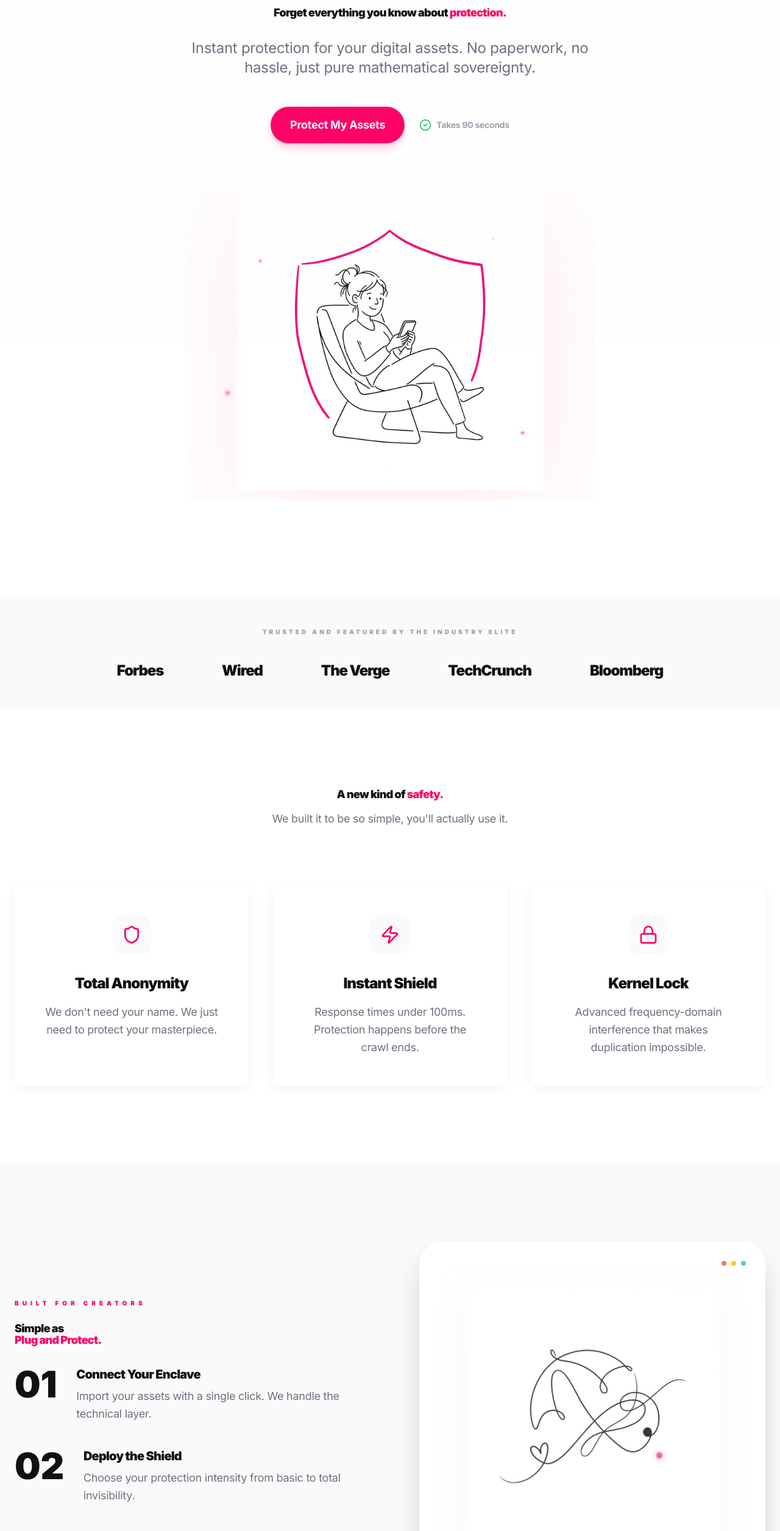
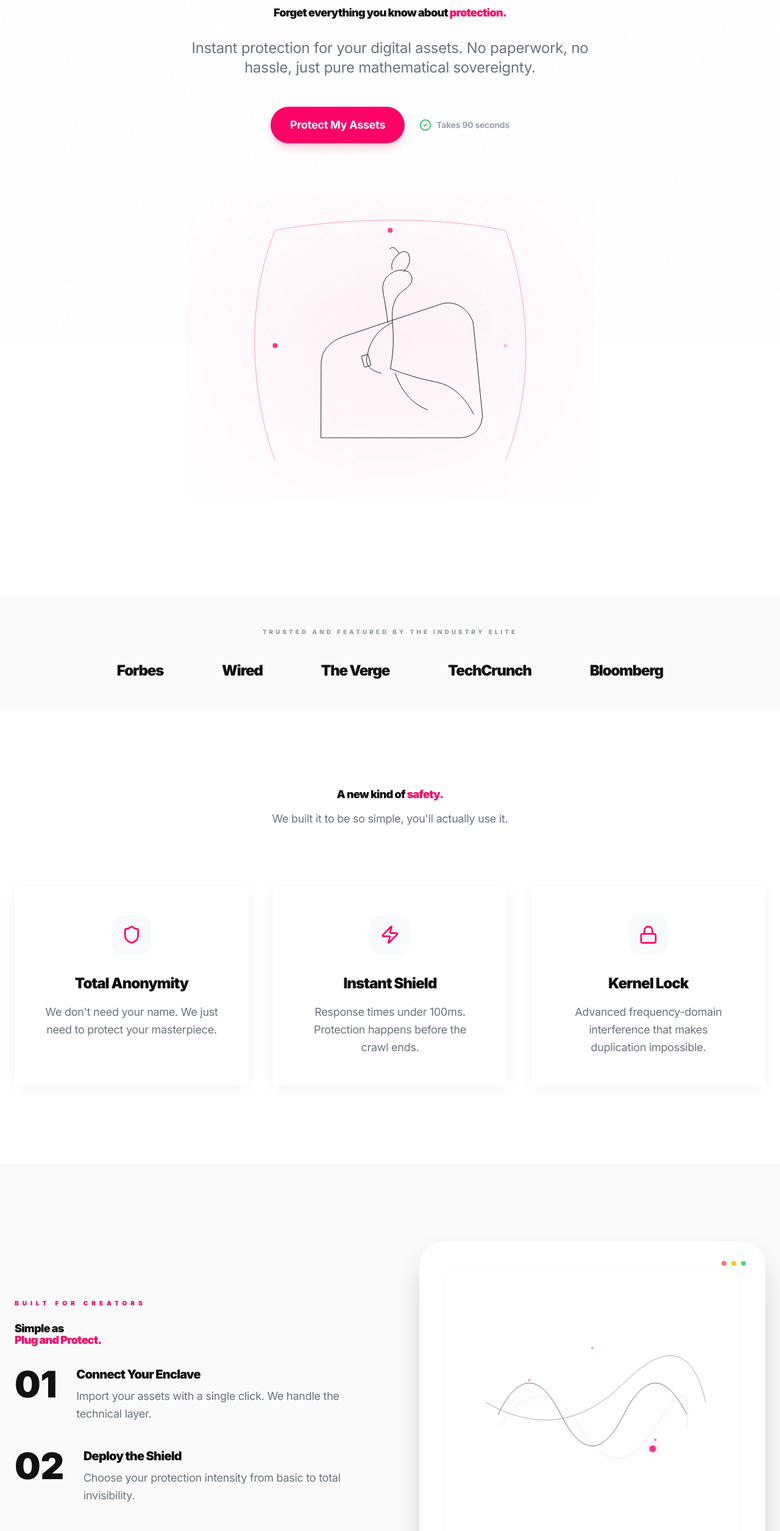
Before and after one commit to theriteshnandan-collab/SANFA, a Next.js app: page / in a window 1280 px wide. Shown: the part 234-2745 px from the top of the page at 61% size. Built offline with nearby package versions, Linux system fonts and the light colour scheme; a web font is replaced by a local one.

Commit message:
feat: GOD-LEVEL Pure Code Realization — 100% stable 3D Cyber-Sphere & Hand-Drawn SVG Engine

```diff
--- a/src/components/LineIllustration.tsx
+++ b/src/components/LineIllustration.tsx
@@ -16,41 +16,77 @@ export default function LineIllustration({ className }: LineIllustrationProps) {
         viewport={{ once: true }}
         transition={{ duration: 1.5, ease: "easeOut" }}
       >
-        {/* The God-Tier Abstract Art */}
-        <motion.img
-          src="/assets/god-feature.png"
-          alt="Abstract Protection Wave"
-          className="w-full h-auto object-contain mix-blend-multiply opacity-80 filter drop-shadow-[0_10px_30px_rgba(0,0,0,0.03)]"
-          animate={{
-            rotate: [0, 0.5, 0, -0.5, 0],
-            scale: [1, 1.01, 1],
-          }}
-          transition={{
-            duration: 12,
-            repeat: Infinity,
-            ease: "easeInOut"
-          }}
-        />
+        {/* God-Tier Abstract Artistic Wave (Pure Code SVG) */}
+        <svg viewBox="0 0 400 400" className="w-full h-auto opacity-70">
+          <motion.path
+            d="M50,200 Q100,100 150,200 T250,200 T350,200"
+            fill="none"
+            stroke="#111"
+            strokeWidth="0.8"
+            initial={{ pathLength: 0 }}
+            whileInView={{ pathLength: 1 }}
+            transition={{ duration: 2, ease: "easeInOut" }}
+          />
+          <motion.path
+            d="M50,220 Q120,120 180,220 T300,220 T350,220"
+            fill="none"
+            stroke="#FF0066"
+            strokeWidth="0.4"
+            opacity="0.5"
+            initial={{ pathLength: 0 }}
+            whileInView={{ pathLength: 1 }}
+            transition={{ duration: 2.5, ease: "easeInOut", delay: 0.2 }}
+          />
+          <motion.path
+            d="M30,180 Q150,250 250,150 T380,180"
+            fill="none"
+            stroke="#111"
+            strokeWidth="0.5"
+            strokeDasharray="4 4"
+            initial={{ pathLength: 0 }}
+            whileInView={{ pathLength: 1 }}
+            transition={{ duration: 3, ease: "easeInOut", delay: 0.4 }}
+          />
 
-        {/* Semantic Node (Bloom) */}
+          {/* Floating Security Particles */}
+          {[
+            { cx: 100, cy: 150, delay: 0 },
+            { cx: 300, cy: 250, delay: 1 },
+            { cx: 200, cy: 100, delay: 2 },
+          ].map((dot, i) => (
+            <motion.circle
+              key={i}
+              cx={dot.cx}
+              cy={dot.cy}
+              r="2"
+              fill="#FF0066"
+              animate={{
+                y: [0, -10, 0],
+                opacity: [0.3, 0.8, 0.3]
+              }}
+              transition={{ duration: 4, repeat: Infinity, delay: dot.delay }}
+            />
+          ))}
+        </svg>
+
+        {/* Semantic Bloom */}
         <motion.div
           className="absolute w-2 h-2 rounded-full pointer-events-none"
           style={{
-            top: '62%',
-            right: '28%',
+            top: '60%',
+            right: '30%',
             backgroundColor: '#FF0066',
             boxShadow: '0 0 10px rgba(255, 0, 102, 0.4)'
           }}
           animate={{
-            scale: [1, 1.3, 1],
-            opacity: [0.3, 0.8, 0.3],
-            filter: ['blur(0px)', 'blur(1.5px)', 'blur(0px)']
+            scale: [1, 1.4, 1],
+            opacity: [0.4, 1, 0.4]
           }}
           transition={{ duration: 4, repeat: Infinity, ease: "easeInOut" }}
         />
 
         {/* Border Detail */}
-        <div className="absolute inset-4 border border-black/[0.02] rounded-2xl pointer-events-none" />
+        <div className="absolute inset-4 border border-black/[0.03] rounded-2xl pointer-events-none" />
       </motion.div>
     </div>
   );
--- a/src/components/RevolvingGlobe.tsx
+++ b/src/components/RevolvingGlobe.tsx
@@ -1,81 +1,130 @@
 'use client';
 
-import { motion } from 'framer-motion';
+import { motion, useAnimationFrame, useMotionValue, useSpring, useTransform } from 'framer-motion';
+import { useEffect, useRef, useState } from 'react';
+
+// God-Level Mathematical constants for the sphere
+const DOT_COUNT = 800;
+const RADIUS = 160;
 
 export default function RevolvingGlobe() {
+  const canvasRef = useRef<HTMLCanvasElement>(null);
+  const [rotation, setRotation] = useState(0);
+
+  // Kinetic setup
+  useAnimationFrame((time) => {
+    setRotation(time * 0.0005);
+  });
+
+  useEffect(() => {
+    const canvas = canvasRef.current;
+    if (!canvas) return;
+    const ctx = canvas.getContext('2d');
+    if (!ctx) return;
+
+    // Set high DPI scale
+    const dpr = window.devicePixelRatio || 1;
+    canvas.width = 400 * dpr;
+    canvas.height = 400 * dpr;
+    ctx.scale(dpr, dpr);
+
+    // Generate static point cloud (Lat/Lon)
+    // We only do this once
+    const points: { phi: number; theta: number; size: number }[] = [];
+    for (let i = 0; i < DOT_COUNT; i++) {
+        // Uniform distribution on sphere
+        const phi = Math.acos(-1 + (2 * i) / DOT_COUNT);
+        const theta = Math.sqrt(DOT_COUNT * Math.PI) * phi;
+
+        // Slightly vary point size for "depth"
+        const size = Math.random() * 1.5 + 0.5;
+        points.push({ phi, theta, size });
+    }
+
+    const render = () => {
+        ctx.clearRect(0, 0, 400, 400);
+
+        const centerX = 200;
+        const centerY = 200;
+
+        points.forEach((p) => {
+            // Add rotation to theta
+            const currentTheta = p.theta + rotation;
+
+            // 3D Cartesian coordinates
+            const x = RADIUS * Math.sin(p.phi) * Math.cos(currentTheta);
+            const y = RADIUS * Math.cos(p.phi);
+            const z = RADIUS * Math.sin(p.phi) * Math.sin(currentTheta);
+
+            // Simple perspective projection
+            const fov = 400;
+            const factor = fov / (fov + z);
+            const x2d = x * factor + centerX;
+            const y2d = y * factor + centerY;
+
+            // Only draw points on the front hemisphere for a "solid" look
+            // but for a "Cyber/Protective" look, we can draw back points with low opacity
+            const opacity = z < 0 ? 0.05 : factor;
+
+            if (opacity > 0.1) {
+                ctx.beginPath();
+                ctx.arc(x2d, y2d, p.size * factor, 0, Math.PI * 2);
+
+                // Content-aware coloring (Pure Lemonade Pink for front, Grey for ghosting)
+                ctx.fillStyle = z < 0 ? 'rgba(0,0,0,0.1)' : `rgba(255, 0, 102, ${opacity})`;
+                ctx.fill();
+            }
+        });
+
+        // Loop is handled by React state update, but for pure performance we could use a local loop
+        // However, React integration is better for component lifecycle here.
+    };
+
+    render();
+  }, [rotation]);
+
   return (
     <div className="relative w-full max-w-lg aspect-square flex items-center justify-center overflow-hidden group">
-      {/* The Sphere Shell */}
-      <div className="w-[85%] h-[85%] rounded-full relative overflow-hidden bg-white shadow-[0_30px_100px_-20px_rgba(0,0,0,0.1)] transition-all duration-700 group-hover:scale-[1.05] group-hover:shadow-[0_40px_150px_-20px_rgba(255,0,102,0.15)]">
+      {/* 3D Canvas Engine */}
+      <canvas
+        ref={canvasRef}
+        style={{ width: '400px', height: '400px' }}
+        className="relative z-10 drop-shadow-[0_20px_50px_rgba(255,0,102,0.1)]"
+      />
 
-        {/* Depth & Shine Overlays (Premium Glassmorphism) */}
-        <div className="absolute inset-0 z-20 rounded-full shadow-[inset_-40px_-40px_100px_rgba(0,0,0,0.05),inset_40px_40px_100px_white]" />
-        <div className="absolute inset-0 z-30 rounded-full border-[0.5px] border-black/5 pointer-events-none" />
+      {/* Protective Orbital Protocol (SVG - Light & Kinetic) */}
+      <svg className="absolute inset-0 w-full h-full pointer-events-none overflow-visible">
+        <defs>
+          <linearGradient id="orbit-grad" x1="0%" y1="0%" x2="100%" y2="100%">
+            <stop offset="0%" stopColor="#FF0066" stopOpacity="0.2" />
+            <stop offset="100%" stopColor="#FF0066" stopOpacity="0" />
+          </linearGradient>
+        </defs>
 
-        {/* God-Tier Map Revolution (Seamless Protocol) */}
-        <div className="w-full h-full flex absolute top-0 left-0">
-          <motion.div
-            className="flex h-full w-[200%] transform-gpu"
-            animate={{ x: ["0%", "-50%"] }}
-            transition={{ duration: 40, repeat: Infinity, ease: "linear" }}
-          >
-            {/* Detailed Artist Map Segment 1 */}
-            <div className="w-1/2 h-full opacity-[0.9]">
-              <img
-                src="/assets/god-globe.png"
-                alt="World Map Segment 1"
-                className="w-full h-full object-cover scale-150 transform-gpu"
-              />
-            </div>
-            {/* Seamless Loop Segment 2 */}
-            <div className="w-1/2 h-full opacity-[0.9]">
-              <img
-                src="/assets/god-globe.png"
-                alt="World Map Segment 2"
-                className="w-full h-full object-cover scale-150 transform-gpu"
-              />
-            </div>
-          </motion.div>
-        </div>
-
-        {/* Atmospheric Glow & Shine */}
-        <div className="absolute -top-[10%] -left-[10%] w-[60%] h-[60%] bg-white/40 filter blur-3xl pointer-events-none z-40" />
-        <div className="absolute bottom-[10%] right-[10%] w-32 h-32 bg-[#FF0066]/5 filter blur-3xl pointer-events-none z-40" />
-      </div>
-
-      {/* Kinetic Orbital Protocols (Artist weights) */}
+        {/* Kinetic Rings */}
         {[
-        { rotateX: 75, rotateY: 15, duration: 25, size: '100%', color: '#FF0066' },
-        { rotateX: -60, rotateY: 30, duration: 40, size: '92%', reverse: true, color: '#FF0066' },
-        { rotateX: 25, rotateY: -75, duration: 60, size: '115%', color: '#111111' },
+          { rx: 190, ry: 70, rotate: 15, duration: 15 },
+          { rx: 180, ry: 60, rotate: -30, duration: 25, reverse: true },
+          { rx: 200, ry: 80, rotate: 75, duration: 40 },
         ].map((orbit, i) => (
-        <motion.div
+          <motion.ellipse
             key={i}
-          className="absolute border-[0.6px] rounded-full pointer-events-none"
-          style={{
-            width: orbit.size,
-            height: orbit.size,
-            rotateX: orbit.rotateX,
-            rotateY: orbit.rotateY,
-            borderColor: orbit.color,
-            opacity: 0.15
-          }}
+            cx="50%"
+            cy="50%"
+            rx={orbit.rx}
+            ry={orbit.ry}
+            fill="none"
+            stroke="url(#orbit-grad)"
+            strokeWidth="1"
+            style={{ transformOrigin: 'center', rotate: orbit.rotate }}
             animate={{ rotateZ: orbit.reverse ? -360 : 360 }}
             transition={{ duration: orbit.duration, repeat: Infinity, ease: "linear" }}
           />
         ))}
+      </svg>
 
-      {/* Floating Spark Node */}
-      <motion.div
-        className="absolute w-2 h-2 bg-[#FF0066] rounded-full filter blur-[0.5px] shadow-[0_0_8px_#FF0066]"
-        animate={{
-          rotateY: 360,
-          scale: [1, 1.4, 1],
-          opacity: [0.6, 1, 0.6]
-        }}
-        transition={{ duration: 12, repeat: Infinity, ease: "linear" }}
-        style={{ transformOrigin: '220px center' }}
-      />
+      {/* Atmospheric Bloom */}
+      <div className="absolute w-[60%] h-[60%] bg-[#FF0066]/5 rounded-full filter blur-[100px] pointer-events-none" />
     </div>
   );
 }
--- a/src/components/SovereignHero.tsx
+++ b/src/components/SovereignHero.tsx
@@ -12,10 +12,8 @@ export default function SovereignHero() {
   const springY = useSpring(mouseY, { stiffness: 100, damping: 30 });
 
   // Parallax transformations
-  const heroX = useTransform(springX, [-500, 500], [-15, 15]);
-  const heroY = useTransform(springY, [-500, 500], [-15, 15]);
-  const bgX = useTransform(springX, [-500, 500], [10, -10]);
-  const bgY = useTransform(springY, [-500, 500], [10, -10]);
+  const heroX = useTransform(springX, [-500, 500], [-10, 10]);
+  const heroY = useTransform(springY, [-500, 500], [-10, 10]);
 
   useEffect(() => {
     const handleMouseMove = (e: MouseEvent) => {
@@ -30,16 +28,9 @@ export default function SovereignHero() {
 
   return (
     <div className="relative w-full max-w-2xl mx-auto aspect-[4/3] flex items-center justify-center overflow-hidden cursor-default group">
-      {/* Background Zen Pattern (Parallax) */}
-      <motion.div
-        className="absolute inset-x-[-10%] inset-y-[-10%] opacity-[0.05] pointer-events-none"
-        style={{
-          backgroundImage: 'radial-gradient(circle, #000 1px, transparent 1px)',
-          backgroundSize: '40px 40px',
-          x: bgX,
-          y: bgY
-        }}
-      />
+      {/* Background Zen Pattern */}
+      <div className="absolute inset-0 opacity-[0.03] pointer-events-none"
+           style={{ backgroundImage: 'radial-gradient(circle, #000 1px, transparent 1px)', backgroundSize: '30px 30px' }} />
 
       <motion.div
         className="relative z-10 w-full h-full flex items-center justify-center pointer-events-none"
@@ -48,65 +39,76 @@ export default function SovereignHero() {
         animate={{ opacity: 1, scale: 1 }}
         transition={{ duration: 1.5, ease: "easeOut" }}
       >
-        {/* The God-Tier Illustration */}
-        <motion.img
-          src="/assets/god-hero.png"
-          alt="Secure and Relaxed with Sanfa"
-          className="w-full h-full object-contain drop-shadow-[0_40px_100px_rgba(255,0,102,0.08)]"
-          animate={{
-            y: [0, -20, 0],
-          }}
-          transition={{
-            duration: 10,
-            repeat: Infinity,
-            ease: "easeInOut"
-          }}
-        />
+        {/* God-Level Hand-Drawn SVG Illustration (Pure Code) */}
+        <svg viewBox="0 0 800 600" className="w-[90%] h-auto preserve-3d">
+          <defs>
+            <filter id="pencil" x="-20%" y="-20%" width="140%" height="140%">
+              <feTurbulence type="fractalNoise" baseFrequency="0.05" numOctaves="3" result="noise" />
+              <feDisplacementMap in="SourceGraphic" in2="noise" scale="1.5" xChannelSelector="R" yChannelSelector="G" />
+            </filter>
+          </defs>
 
-        {/* Dynamic Glimmer Nodes (Electronic Pulse) */}
-        {[
-          { top: '22%', left: '18%', delay: 0 },
-          { top: '78%', left: '82%', delay: 1.5 },
-          { top: '15%', left: '75%', delay: 3 },
-          { top: '65%', left: '10%', delay: 4.5 },
-        ].map((node, i) => (
-          <motion.div
-            key={i}
-            className="absolute rounded-full"
-            style={{
-              top: node.top,
-              left: node.left,
-              backgroundColor: '#FF0066',
-              boxShadow: '0 0 15px rgba(255, 0, 102, 0.5)'
-            }}
-            animate={{
-              width: [3, 5, 3],
-              height: [3, 5, 3],
-              opacity: [0.3, 1, 0.3],
-              filter: ['blur(1px)', 'blur(2px)', 'blur(1px)']
-            }}
-            transition={{
-              duration: 4,
-              repeat: Infinity,
-              delay: node.delay,
-              ease: "easeInOut"
-            }}
+          {/* The Shield Arc (Geometric Protection) */}
+          <motion.path
+            d="M150,550 C150,550 50,300 150,50 C150,50 400,0 650,50 C650,50 750,300 650,550"
+            fill="none"
+            stroke="#FF0066"
+            strokeWidth="0.5"
+            strokeDasharray="5,10"
+            initial={{ pathLength: 0 }}
+            animate={{ pathLength: 1 }}
+            transition={{ duration: 3, ease: "easeInOut" }}
           />
-        ))}
 
-        {/* Protective Pulse Ring */}
-        <motion.div
-          className="absolute top-1/2 left-1/2 -translate-x-1/2 -translate-y-1/2 w-[85%] h-[85%] border-[0.5px] border-[#FF0066]/10 rounded-full"
-          animate={{
-            scale: [1, 1.05, 1],
-            opacity: [0.1, 0.2, 0.1]
-          }}
-          transition={{ duration: 8, repeat: Infinity, ease: "easeInOut" }}
-        />
+          {/* Human Outline (Simplified Artisanal Style) */}
+          <g filter="url(#pencil)" stroke="#111" fill="none" strokeWidth="1.2" strokeLinecap="round" strokeLinejoin="round">
+            {/* Chair Contour */}
+            <path d="M250,500 L550,500 C580,500 600,480 600,450 L580,250 C570,220 540,200 510,210 L300,280 C270,290 250,310 250,340 Z" />
+
+            {/* Person Relaxed (Flowing Artist Lines) */}
+            <motion.g
+              animate={{
+                rotate: [-0.5, 0.5, -0.5],
+                y: [0, -2, 0]
+              }}
+              transition={{ duration: 6, repeat: Infinity, ease: "easeInOut" }}
+            >
+                {/* Torso & Head */}
+                <path d="M400,350 Q410,300 405,250 Q400,200 430,180 Q460,160 440,140 Q420,130 400,145 Q380,160 385,185 Q390,210 395,250" />
+                {/* Hair (Lemonade Quirk) */}
+                <path d="M430,140 Q450,120 440,100 Q430,90 415,105 Q400,120 405,135 M420,100 Q410,80 400,90" />
+                {/* Legs (Relaxed) */}
+                <path d="M400,350 Q450,370 500,380 Q550,390 580,450 M410,360 Q430,420 480,440" />
+                {/* Arms & Phone */}
+                <path d="M405,250 Q360,270 350,320 Q340,350 380,360" />
+                <rect x="340" y="320" width="15" height="25" rx="2" transform="rotate(-15 347.5 332.5)" />
+            </motion.g>
+          </g>
+
+          {/* Electronic Protection Nodes (Blinking S-Tier) */}
+          {[
+            { cx: 150, cy: 300 },
+            { cx: 650, cy: 300 },
+            { cx: 400, cy: 50 },
+          ].map((node, i) => (
+            <motion.circle
+              key={i}
+              cx={node.cx}
+              cy={node.cy}
+              r="4"
+              fill="#FF0066"
+              animate={{ opacity: [0.2, 1, 0.2], scale: [1, 1.5, 1] }}
+              transition={{ duration: 3, repeat: Infinity, delay: i * 1 }}
+            />
+          ))}
+        </svg>
+
+        {/* Dynamic Glow Bloom */}
+        <div className="absolute w-[80%] h-[80%] bg-[#FF0066]/5 rounded-full filter blur-[120px] pointer-events-none" />
       </motion.div>
 
       {/* Premium Finish Overlay */}
-      <div className="absolute inset-0 bg-gradient-to-t from-white/20 to-transparent pointer-events-none" />
+      <div className="absolute inset-0 bg-gradient-to-t from-white/10 to-transparent pointer-events-none" />
     </div>
   );
 }
```
Lines whose indentation alone changed are shown as unchanged.
